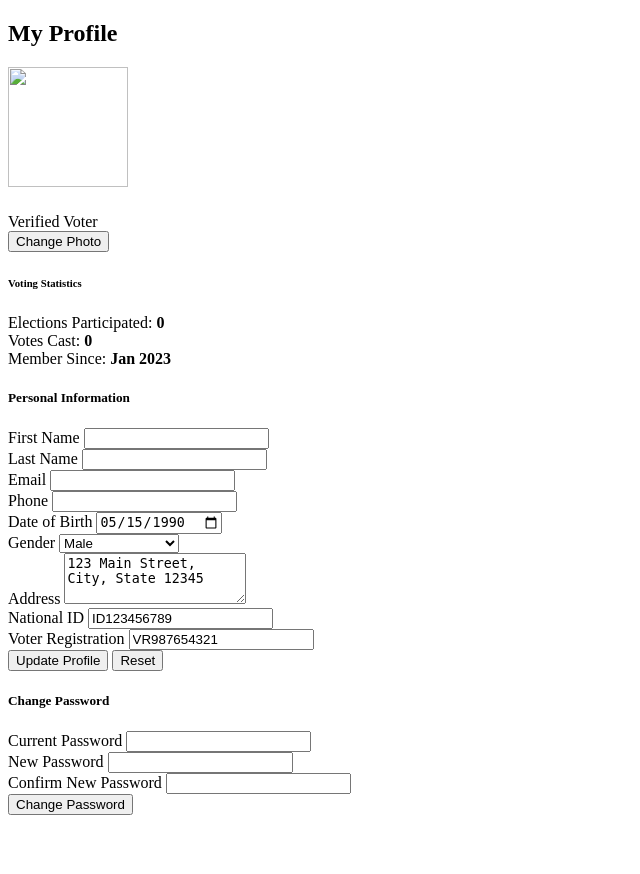
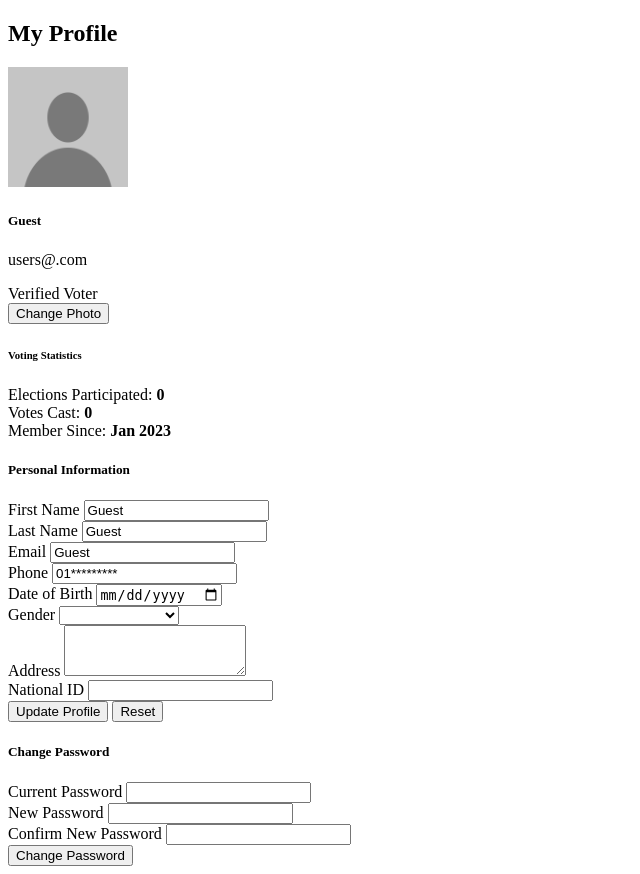
Before and after one commit to irfan-ahmed24/Online-voting-system, a PHP site: page /users/profile.php in a window 1280 px wide. Shown: the whole page, without its empty margins (0-640 px from the left). Before the commit the page ends 815 px from the top, so only its background shows below. Run offline with PHP 8.4, Linux system fonts and the light colour scheme; some libraries are stand-ins or nearby versions.

Commit message:
user_info show

```diff
--- a/user_info.php
+++ b/user_info.php
@@ -1,7 +1,9 @@
 <?php
 include 'config.php';
 
-session_start();
+if (session_status() === PHP_SESSION_NONE) {
+    session_start();
+}
 if(isset($_POST['username']) && isset($_POST['password'])){
     $username=$_POST['username'];
     $password=$_POST['password'];
@@ -10,7 +12,15 @@ if(isset($_POST['username']) && isset($_POST['password'])){
     $result=mysqli_query($conn,$sql);
     if($result){
         $user=mysqli_fetch_assoc($result);
+
         $_SESSION['user_name']=$user['Name'];
+        $_SESSION['email']=$user['email'];
+        $_SESSION['phone']=$user['phone'];
+        $_SESSION['profile_pic']=$user['profilePic'];
+        $_SESSION['dateOfBirth']=$user['dob'];
+        $_SESSION['gender']=$user['gender'];
+        $_SESSION['NID']=$user['nationalID'];
+        $_SESSION['address']=$user['address'];
 }
 }
 ?>
--- a/users/profile.php
+++ b/users/profile.php
@@ -1,4 +1,6 @@
-
+<?php
+include "./../user_info.php";
+?>
 <!DOCTYPE html>
 <html lang="en">
 <head>
@@ -15,13 +17,13 @@
               <div class="card">
                 <div class="card-body text-center">
                   <img
-                    src="https://via.placeholder.com/120"
+                    src="./../images/<?php echo isset($_SESSION['profile_pic']) ? $_SESSION['profile_pic'] : 'Guest.png'; ?>"
                     class="rounded-circle mb-3"
                     width="120"
                     height="120"
                   />
-                  <h5 class="card-title"></h5>
-                  <p class="text-muted"></p>
+                  <h5 class="card-title"><?php echo isset($_SESSION['user_name'])?$_SESSION['user_name']:"Guest" ?></h5>
+                  <p class="text-muted"><?php echo isset( $_SESSION['email'])? $_SESSION['email']:"users@.com" ?></p>
                   <span class="badge bg-success mb-3">Verified Voter</span>
                   <br />
                   <button class="btn btn-outline-primary btn-sm">
@@ -61,11 +63,11 @@
                     <div class="row mb-3">
                       <div class="col-md-6">
                         <label class="form-label">First Name</label>
-                        <input type="text" class="form-control" value="" />
+                        <input type="text" class="form-control" value="<?php echo isset($_SESSION['user_name'])?$_SESSION['user_name']:"Guest" ?>" />
                       </div>
                       <div class="col-md-6">
                         <label class="form-label">Last Name</label>
-                        <input type="text" class="form-control" value="" />
+                        <input type="text" class="form-control" value="<?php echo isset($_SESSION['user_name'])?$_SESSION['user_name']:"Guest" ?>" />
                       </div>
                     </div>
 
@@ -75,7 +77,7 @@
                         <input
                           type="email"
                           class="form-control"
-                          value=""
+                          value="<?php echo isset($_SESSION['email'])?$_SESSION['email']:"Guest" ?>"
                         />
                       </div>
                       <div class="col-md-6">
@@ -83,7 +85,7 @@
                         <input
                           type="tel"
                           class="form-control"
-                          value=""
+                          value="<?php echo isset($_SESSION['phone'])?$_SESSION['phone']:"01*********" ?>"
                         />
                       </div>
                     </div>
@@ -94,14 +96,15 @@
                         <input
                           type="date"
                           class="form-control"
-                          value="1990-05-15"
+                          value="<?php echo isset( $_SESSION['dateOfBirth'])? $_SESSION['dateOfBirth']:"" ?>"
                         />
                       </div>
                       <div class="col-md-6">
                         <label class="form-label">Gender</label>
                         <select class="form-select">
-                          <option selected>Male</option>
+                          <option selected><?php echo isset( $_SESSION['gender'])? $_SESSION['gender']:"" ?></option>
                           <option>Female</option>
+                          <option>Male</option>
                           <option>Other</option>
                           <option>Prefer not to say</option>
                         </select>
@@ -110,8 +113,7 @@
 
                     <div class="mb-3">
                       <label class="form-label">Address</label>
-                      <textarea class="form-control" rows="3">
-123 Main Street, City, State 12345</textarea
+                      <textarea class="form-control" rows="3"><?php echo isset(  $_SESSION['address'])?  $_SESSION['address']:"" ?></textarea
                       >
                     </div>
 
@@ -121,16 +123,7 @@
                         <input
                           type="text"
                           class="form-control"
-                          value="ID123456789"
-                          readonly
-                        />
-                      </div>
-                      <div class="col-md-6">
-                        <label class="form-label">Voter Registration</label>
-                        <input
-                          type="text"
-                          class="form-control"
-                          value="VR987654321"
+                          value="<?php echo isset( $_SESSION['NID'])? $_SESSION['NID']:"" ?>"
                           readonly
                         />
                       </div>
--- a/users/userView.php
+++ b/users/userView.php
@@ -71,7 +71,7 @@ include "./../user_info.php";
                 data-bs-toggle="dropdown"
               >
                 <img
-                  src="https://via.placeholder.com/32"
+                  src="./../images/<?php echo isset($_SESSION['profile_pic']) ? $_SESSION['profile_pic'] : 'Guest.png'; ?>"
                   class="rounded-circle me-2"
                   width="32"
                   height="32"
@@ -119,7 +119,7 @@ include "./../user_info.php";
                 <div class="row align-items-center">
                   <div class="col-md-8">
                     <h2 class="mb-1">Welcome back,
-                      <!-- <?php echo "$name" ?> -->
+                      <?php echo isset($_SESSION['user_name'])?$_SESSION['user_name']:"Guest" ?>
                     </h2>
                     <p class="mb-0 opacity-75">
                       Ready to participate in the democratic process? Check out
```
Also changed, not shown: images/guest.png (added), logout.php (added), test_db.php (added).
